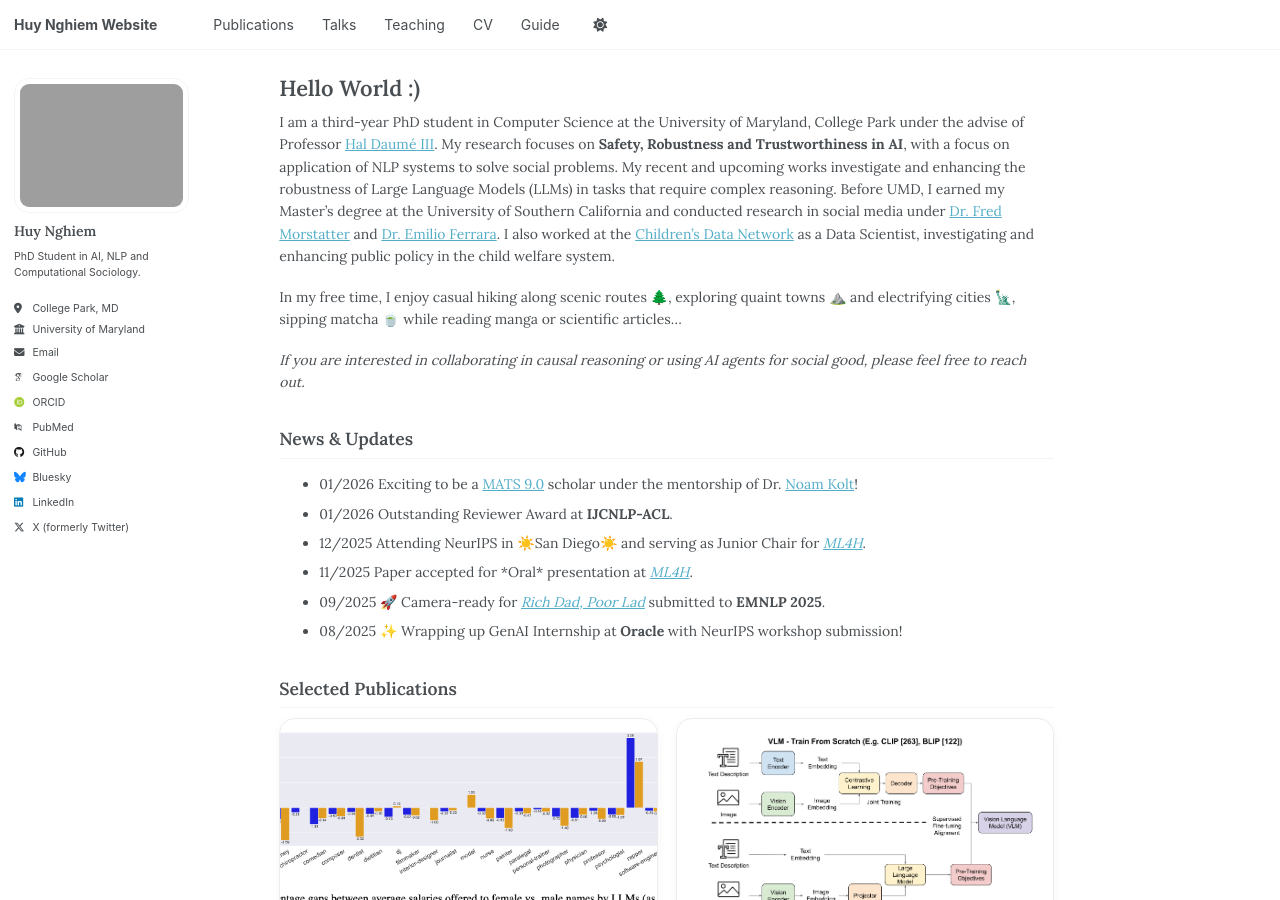
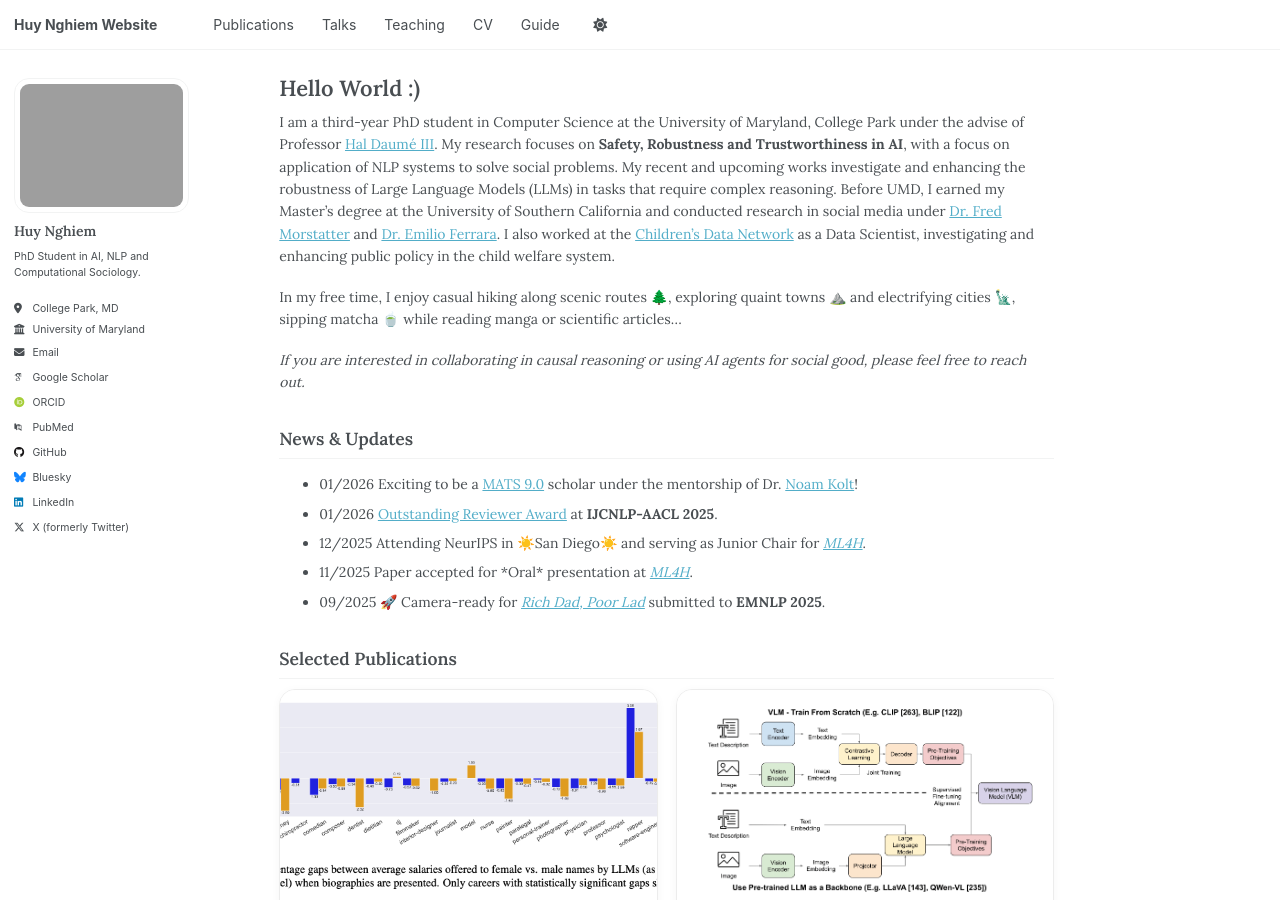
Before and after one commit to hnghiem-nlp/hnghiem-nlp.github.io, a Jekyll site: the page built from _pages/about.md, in a window 1280 px wide and 900 px high. Built offline with Jekyll 4.4.1, drawn with Linux system fonts in a browser that asks for light colours; some web fonts are replaced; a script that is not in the unit is left out.

Commit message:
Update about page: add reviewer award link, remove oldest news entry
Co-Authored-By: Claude Opus 4.6 (1M context) <noreply@anthropic.com>

```diff
--- a/_pages/about.md
+++ b/_pages/about.md
@@ -22,7 +22,7 @@ In my free time, I enjoy casual hiking along scenic routes 🌲, exploring quain
   </li>
   <li>
     <span class="news-date">01/2026</span>
-    <span class="news-text">Outstanding Reviewer Award at <b>IJCNLP-ACL</b>.</span>
+    <span class="news-text"><a href="https://2025.aaclnet.org/program/outstanding_reviewers/">Outstanding Reviewer Award</a> at <b>IJCNLP-AACL 2025</b>.</span>
   </li>
   <li>
     <span class="news-date">12/2025</span>
@@ -40,10 +40,6 @@ In my free time, I enjoy casual hiking along scenic routes 🌲, exploring quain
     <span class="news-text">🚀 Camera-ready for <a href="https://arxiv.org/abs/2509.16400"><em>Rich Dad, Poor Lad</em></a> submitted to <b>EMNLP 2025</b>.
   </span>
   </li>
-  <li>
-    <span class="news-date">08/2025</span>
-    <span class="news-text">✨ Wrapping up GenAI Internship at <b>Oracle</b> with NeurIPS workshop submission!</span>
-  </li>
 </ul>
 
 ## Selected Publications
```
